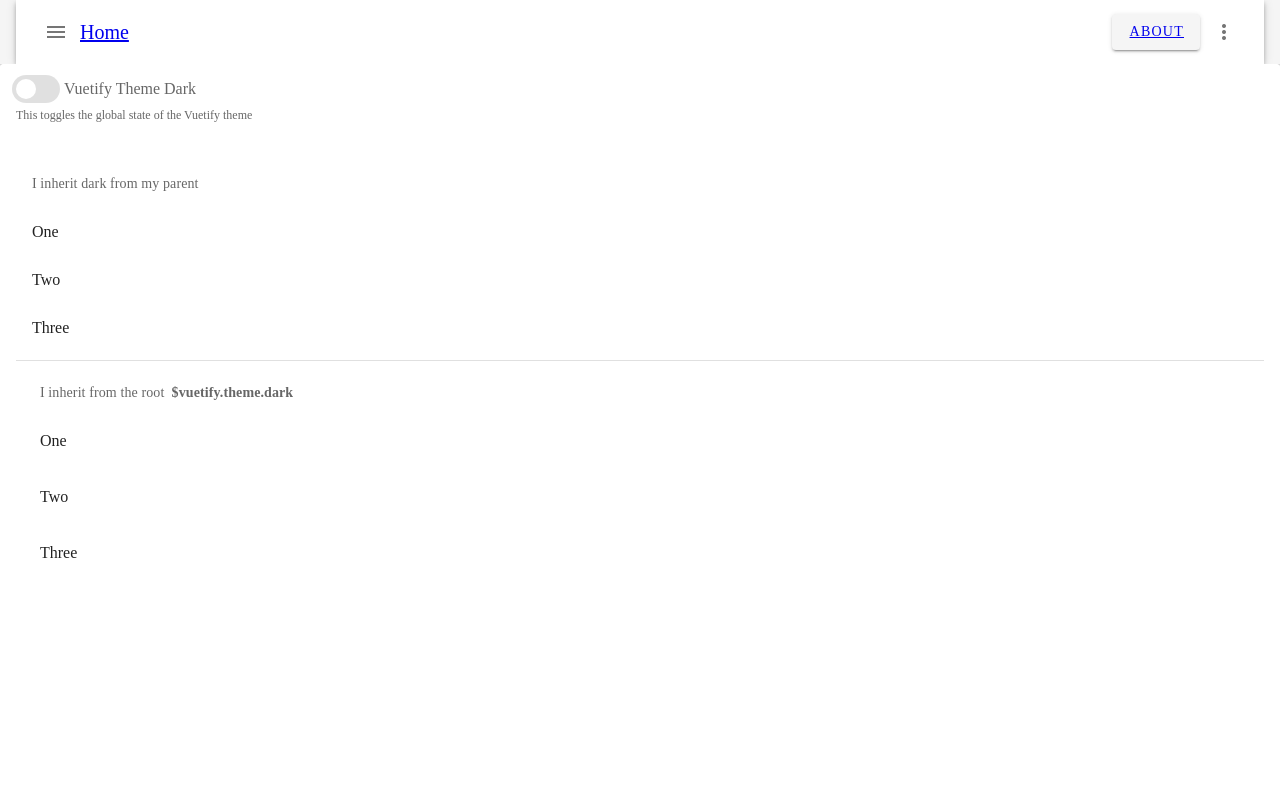
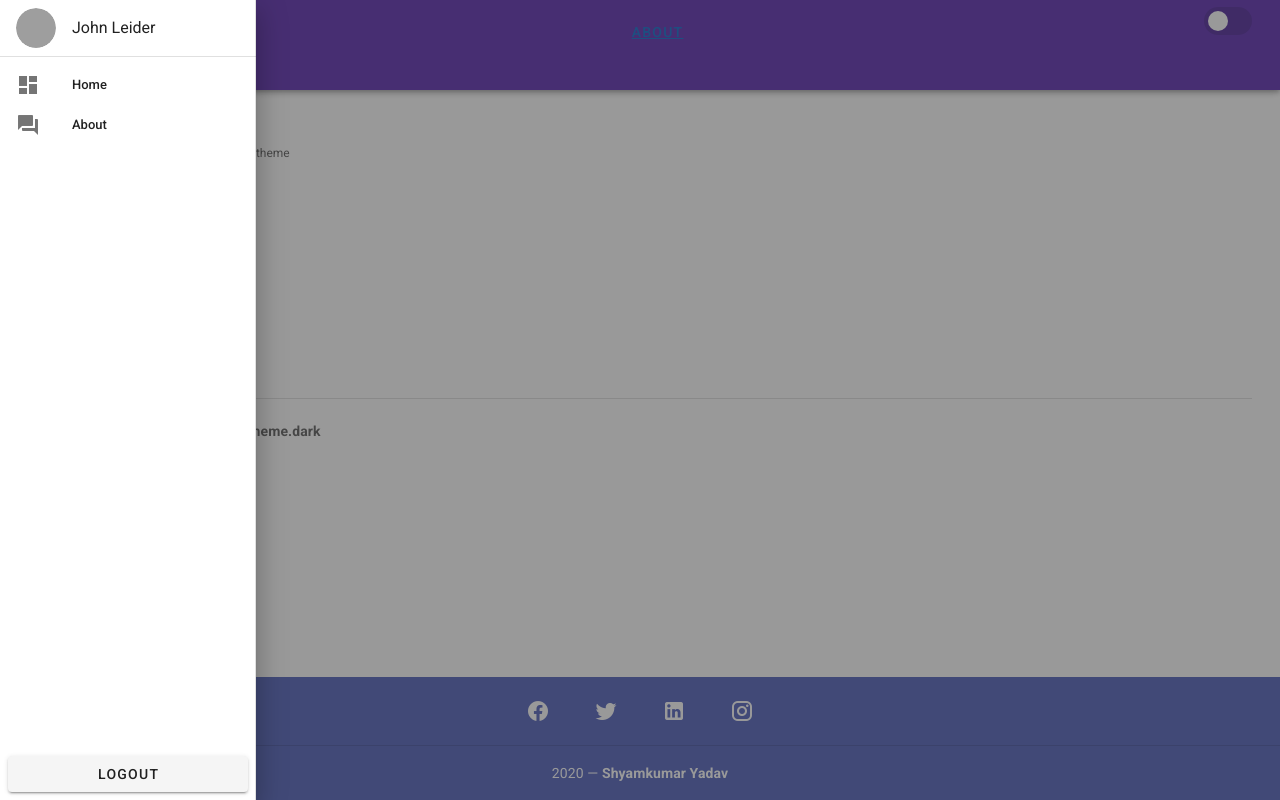
Before and after one commit to shyamkumaryadav/view, a Vue app: page / in a window 1280 px wide. Both pictures are taken after a click on the button 56 px from the left and 32 px from the top of the page. Built offline with nearby package versions, Linux system fonts and the light colour scheme; grey boxes are pictures that could not be loaded.

Commit message:
This is App

```diff
--- a/src/App.vue
+++ b/src/App.vue
@@ -1,23 +1,92 @@
 <template>
-  <div>
-    <v-app-bar>
-      <v-toolbar color="green">
-        <v-app-bar-nav-icon></v-app-bar-nav-icon>
-        <v-toolbar-title
-          ><router-link to="/">Home</router-link></v-toolbar-title
-        >
-        <v-spacer></v-spacer>
-        <v-btn>
-          <router-link to="/about">About</router-link>
-        </v-btn>
+  <v-app>
+    <!-- <v-navigation-drawer color="blue" app>
+    </v-navigation-drawer> -->
 
-        <v-btn icon>
-          <v-icon>mdi-dots-vertical</v-icon>
-        </v-btn>
-      </v-toolbar>
+    <v-app-bar color="deep-purple" hide-on-scroll>
+      <v-app-bar-nav-icon @click.stop="drawer = !drawer"></v-app-bar-nav-icon>
+      <router-link to="/"><v-toolbar-title>Home</v-toolbar-title></router-link>
+      <!-- -->
+      <v-spacer></v-spacer>
+      <v-btn icon>
+        <router-link to="/about">About</router-link>
+      </v-btn>
+      <v-spacer></v-spacer>
+      <v-switch v-model="$vuetify.theme.dark" inset persistent-hint></v-switch>
     </v-app-bar>
-    <router-view></router-view>
-  </div>
+
+    <!-- nav bar -->
+    <v-navigation-drawer v-model="drawer" absolute bottom temporary>
+      <v-list-item>
+        <v-list-item-avatar>
+          <v-img src="https://randomuser.me/api/portraits/men/78.jpg"></v-img>
+        </v-list-item-avatar>
+
+        <v-list-item-content>
+          <v-list-item-title>John Leider</v-list-item-title>
+        </v-list-item-content>
+      </v-list-item>
+
+      <v-divider></v-divider>
+
+      <v-list dense>
+        <v-list-item v-for="item in items" :key="item.title" link>
+          <v-list-item-icon>
+            <v-icon>{{ item.icon }}</v-icon>
+          </v-list-item-icon>
+
+          <v-list-item-content>
+            <v-list-item-title>{{ item.title }}</v-list-item-title>
+          </v-list-item-content>
+        </v-list-item>
+      </v-list>
+      <template v-slot:append>
+        <div class="pa-2">
+          <v-btn block> Logout </v-btn>
+        </div>
+      </template>
+    </v-navigation-drawer>
+
+    <!-- Sizes your content based upon application components -->
+    <v-main>
+      <!-- Provides the application the proper gutter -->
+      <v-container fluid>
+        <!-- If using vue-router -->
+        <router-view></router-view>
+      </v-container>
+    </v-main>
+    <v-footer app padless absolute>
+      <v-card
+        flat
+        tile
+        class="indigo lighten-1 white--text text-center"
+        width="100%"
+      >
+        <v-card-text>
+          <v-btn
+            v-for="icon in icons"
+            :key="icon"
+            class="mx-4 white--text"
+            icon
+          >
+            <v-icon size="24px">
+              {{ icon }}
+            </v-icon>
+          </v-btn>
+        </v-card-text>
+
+        <!-- <v-card-text class="white--text pt-0">
+
+        </v-card-text> -->
+
+        <v-divider></v-divider>
+
+        <v-card-text class="white--text">
+          {{ new Date().getFullYear() }} — <strong>Shyamkumar Yadav</strong>
+        </v-card-text>
+      </v-card>
+    </v-footer>
+  </v-app>
 </template>
 
 <script>
@@ -25,6 +94,21 @@
 
 export default {
   name: "App",
+  data: () => ({
+    drawer: false,
+    group: null,
+    items: [
+      { title: "Home", icon: "mdi-view-dashboard" },
+      { title: "About", icon: "mdi-forum" },
+    ],
+    icons: ["mdi-facebook", "mdi-twitter", "mdi-linkedin", "mdi-instagram"],
+  }),
+
+  watch: {
+    group() {
+      this.drawer = false;
+    },
+  },
   created: function () {
     console.log(this.$vuetify.theme.dark);
   },
```
